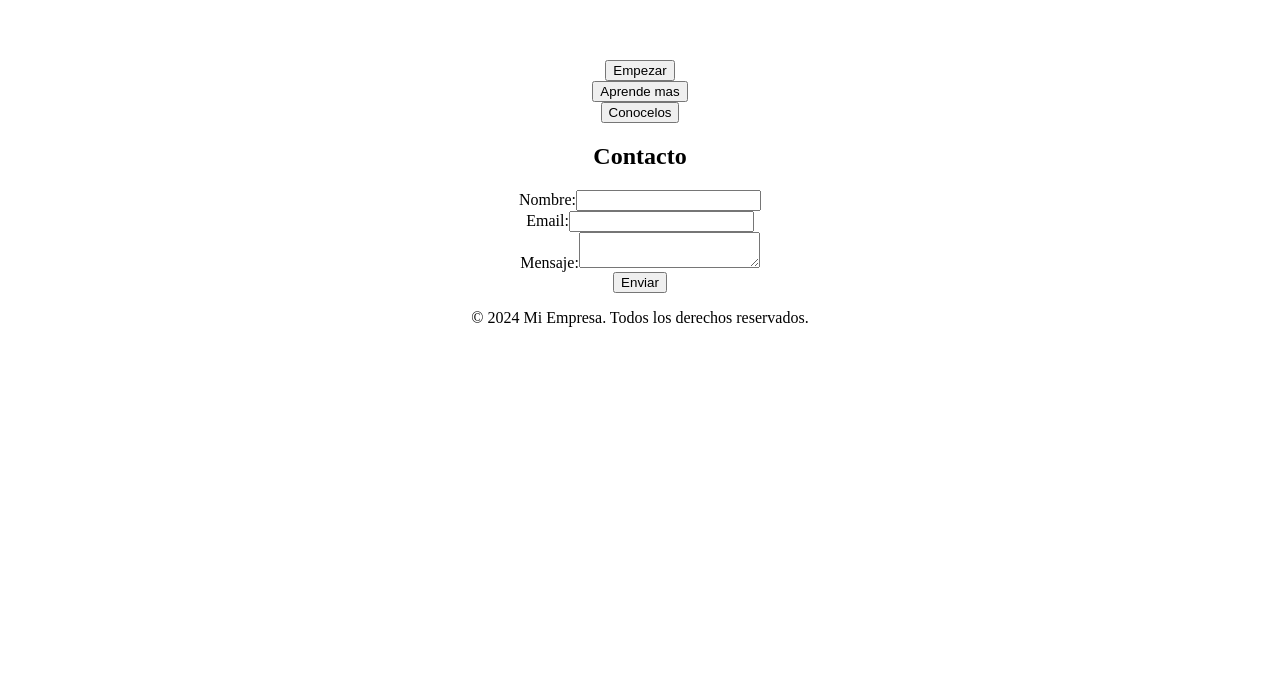
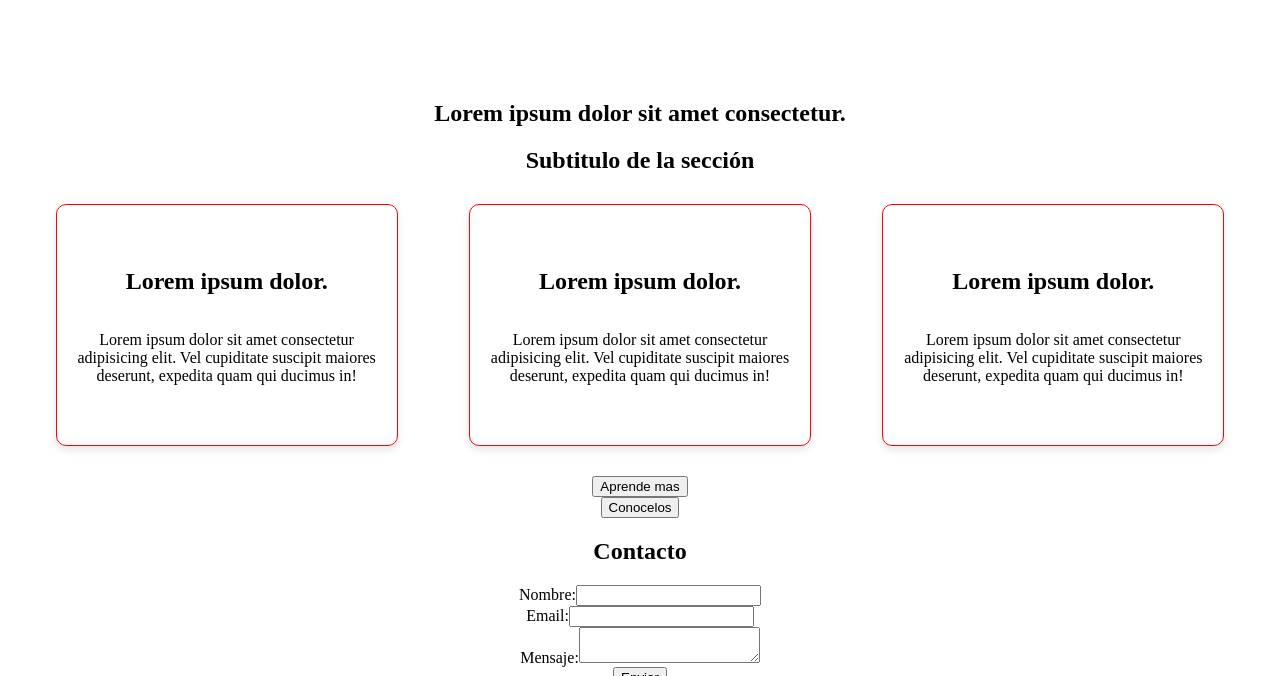
Before and after one commit to marianocoderx/project-landingPage1, a React (Vite) app: page / in a window 1280 px wide. Shown: the part 751-1427 px from the top of the page. Before the commit the page ends 1094 px from the top, so only its background shows below. Built offline with nearby package versions, Linux system fonts and the light colour scheme.

Commit message:
customizing cards

```diff
--- /dev/null
+++ b/cardComp.jsx
@@ -0,0 +1,13 @@
+import React from "react";
+import "./stylesheets/card.css"
+
+export default function CardComp () {
+    return(
+        <>
+        <div className="cardContainer">
+            <h1>Lorem ipsum dolor.</h1>
+            <p>Lorem ipsum dolor sit amet consectetur adipisicing elit. Vel cupiditate suscipit maiores deserunt, expedita quam qui ducimus in!</p>
+        </div>
+        </>
+    )
+}
--- a/src/App.jsx
+++ b/src/App.jsx
@@ -5,6 +5,7 @@ import NavbarComp from '../navbar'
 import BotonComp from '../buttonComp'
 import FormComp from '../formComp'
 import ImageComp from './imageComp'
+import Section1 from './section1'
 
 function App() {
 
@@ -25,7 +26,7 @@ function App() {
        </section>
 
        <section id="home">
-           <BotonComp text="Empezar" onClick={handleClick} />
+           <Section1/>
        </section>
 
        <section id="about">
--- /dev/null
+++ b/src/section1.jsx
@@ -0,0 +1,23 @@
+import React from "react";
+import CardComp from "../cardComp";
+import "../stylesheets/section1.css";
+
+export default function Section1() {
+  const cards = [];
+
+  for (let i = 0; i < 3; i++) {
+    cards.push(<CardComp key={i} />);
+  }
+
+  return (
+    <div className="mainContainer">
+      <div className="titleContainer">
+        <h1>Lorem ipsum dolor sit amet consectetur.</h1>
+        <h2>Subtitulo de la sección</h2>
+      </div>
+      <div className="cardsContainer">
+        {cards}
+      </div>
+    </div>
+  );
+}
--- /dev/null
+++ b/stylesheets/card.css
@@ -0,0 +1,13 @@
+.cardContainer{
+
+  width: 300px; /* Adjust width */
+  height: 200px; /* Adjust height */
+  padding: 20px; /* Add padding */
+  margin: 10px; /* Add margin */
+  border: 1px solid red; /* Add border */
+  border-radius: 10px; /* Add border radius */
+  box-shadow: 0 4px 8px rgba(0, 0, 0, 0.1); /* Add shadow */
+  display: flex;
+  flex-direction: column;
+  justify-content: center;
+}
--- /dev/null
+++ b/stylesheets/section1.css
@@ -0,0 +1,13 @@
+.mainContainer {
+    padding: 20px;
+  }
+
+  .titleContainer {
+    text-align: center;
+    margin-bottom: 20px;
+  }
+
+  .cardsContainer {
+    display: flex;
+    justify-content: space-around; /* Space out the cards */
+  }
```
